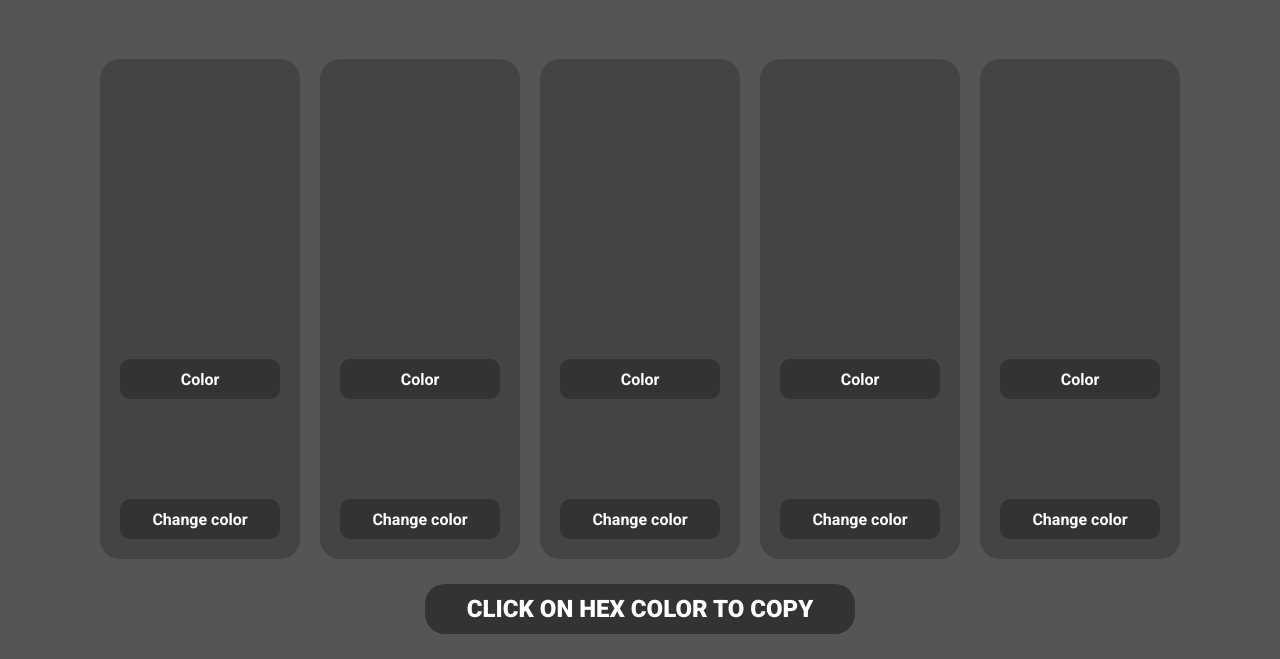
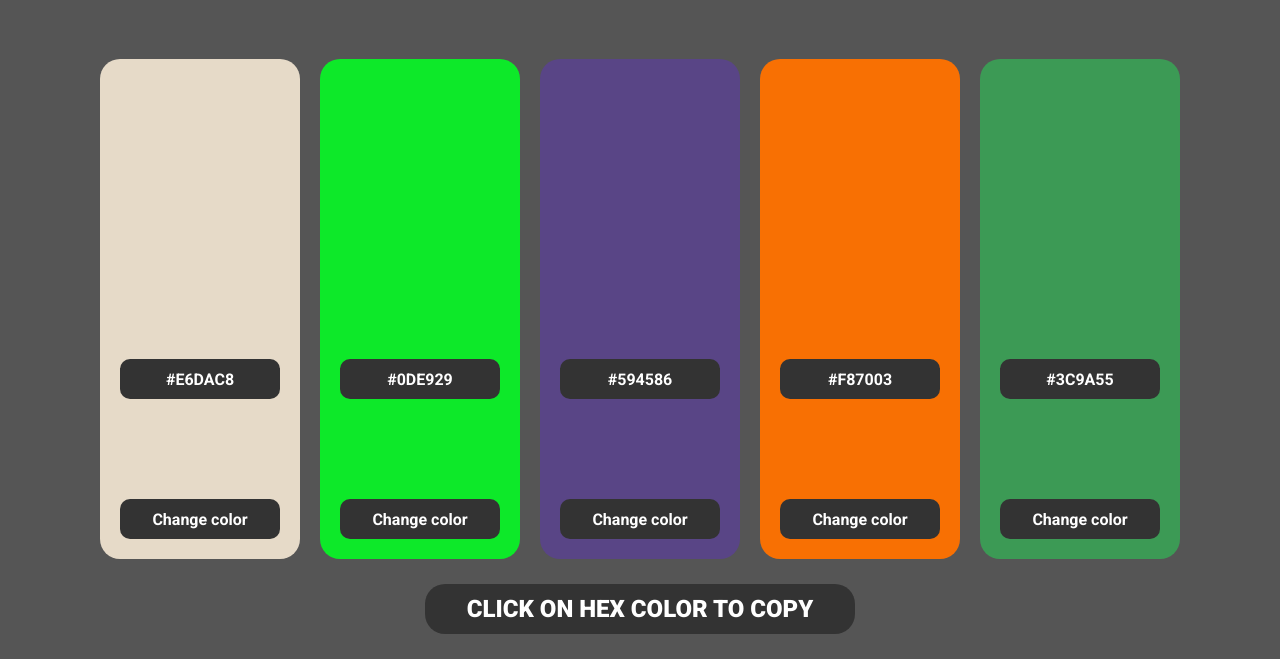
Before and after one commit to akplee/Color-Palette, a plain HTML site: page index.html in a window 1280 px wide. Both pictures are taken after a click on the element "PICK YOUR COLOR PALETTE!". Shown: the part 141-800 px from the top of the page. Drawn offline with Linux system fonts and the light colour scheme.

Commit message:
Change All Colors

```diff
--- a/colorPalette.js
+++ b/colorPalette.js
@@ -14,3 +14,11 @@ function changeColor(itemNumber){
     document.getElementsByTagName("hex")[itemNumber].innerHTML = hex;
     document.getElementsByTagName("BOX")[itemNumber].style.backgroundColor = hex;
 }
+
+function changeAllColors(){
+    for (var i = 0; i < 5; i++) {
+        var hex = getHex();
+        document.getElementsByTagName("hex")[i].innerHTML = hex;
+        document.getElementsByTagName("BOX")[i].style.backgroundColor = hex;
+    }
+}
--- a/index.html
+++ b/index.html
@@ -15,7 +15,7 @@
 
     <section class="header">
 
-        <h1>Pick your color palette!</h1>
+        <h1 onclick="changeAllColors()">Pick your color palette!</h1>
 
     </section>
 
```
